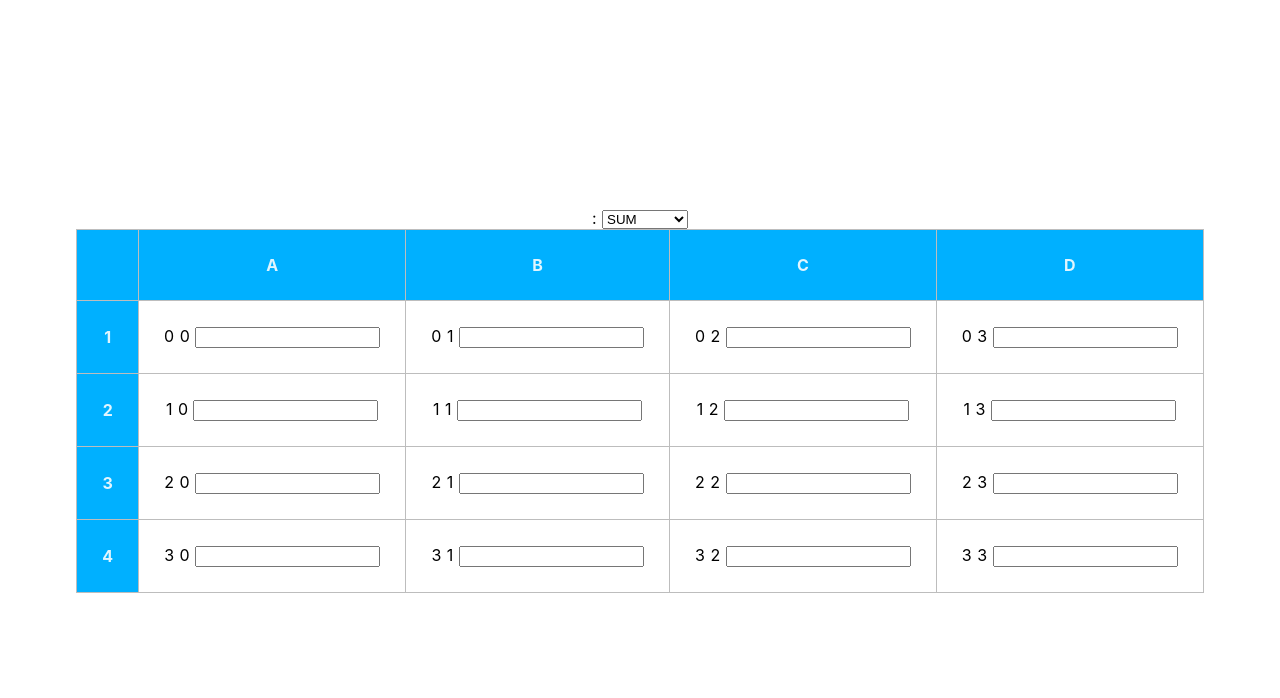
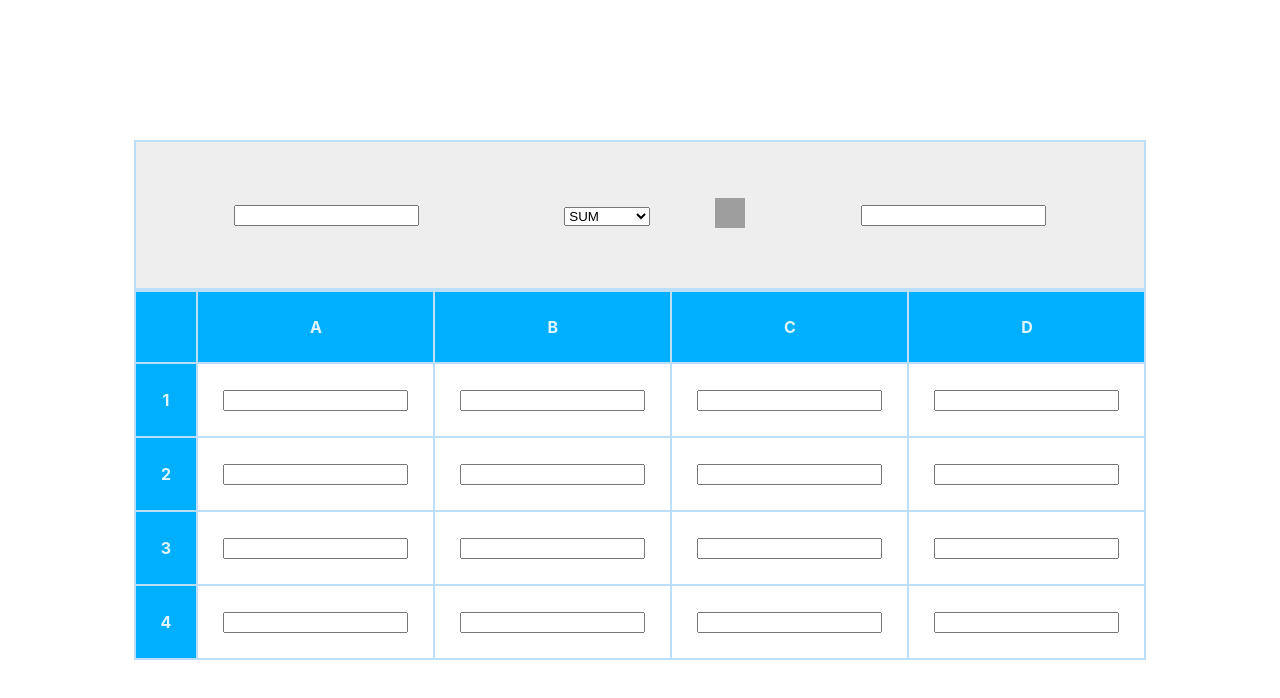
Before and after one commit to p-adams/vue-spreadsheet, a Nuxt app: page / in a window 1280 px wide. Shown: the top 698 px of the page. Built offline with nearby package versions, Linux system fonts and the light colour scheme; grey boxes are pictures that could not be loaded.

Commit message:
added Toolbar component

```diff
--- a/components/Sheet.vue
+++ b/components/Sheet.vue
@@ -1,12 +1,9 @@
 <template>
   <div body oncontextmenu="return false;">
-    {{rangeStart}}:{{rangeEnd}}
-    <select>
-      <option>SUM</option>
-      <option>AVERAGE</option>
-      <option>MIN</option>
-      <option>MAX</option>
-    </select>
+    <toolbar
+      :start="rangeStart"
+      :end="rangeEnd"
+    ></toolbar>
      <table>
         <thead>
           <tr>
@@ -33,11 +30,8 @@
                 :key="colKey"
                 @contextmenu="resetGrid"
                 @click.shift="selectCell(rowKey, colKey)"
-                :class="{
-                    'selected' : cellSelected(rowKey, colKey)
-                    }"
+                :class="{'selected' : cellSelected(rowKey, colKey)}"
             >
-              {{rowKey}} {{colKey}}
               <input v-model="inputIds[rowKey][colKey]">
             </td>
           </tr>
@@ -46,6 +40,7 @@
   </div>
 </template>
 <script>
+import Toolbar from './Toolbar'
 import uniqBy from 'lodash/uniqBy'
 import sortBy from 'lodash/sortBy'
 export default {
@@ -58,13 +53,10 @@ export default {
   data () {
     return {
       selected: false,
-      disableCursor: false,
       size: 3,
       coors: [],
       grid: [],
       colHead: [' '],
-      start: '',
-      end: '',
       minX: null,
       minY: null,
       maxX: null,
@@ -83,8 +75,7 @@ export default {
         }
       }
       this.coors = []
-      this.start = ''
-      this.end = ''
+      this.result = []
     },
     initInputIds () {
       for (let i = 0; i <= this.size; i++) {
@@ -147,6 +138,9 @@ export default {
     rangeEnd () {
       return this.result.map(el => el.id)[this.result.length - 1]
     }
+  },
+  components: {
+    Toolbar
   }
 }
 </script>
@@ -155,7 +149,7 @@ export default {
     width: 100%;
   }
   table, th, td {
-    border: 1px solid #bdbdbd;
+    border: 2px solid #bbdefb;
     border-collapse: collapse;
   }
   .row-col-label {
@@ -169,8 +163,8 @@ export default {
     cursor: pointer;
   }
   .selected {
-    background: #bdbdbd;
-    border: 2px solid #76ff03;
+    background: #e3f2fd;
+    border: 2px solid #64b5f6;
   }
   .clicked {
     border: 5px solid black;
--- /dev/null
+++ b/components/Toolbar.vue
@@ -0,0 +1,42 @@
+<template>
+    <table>
+      <tbody>
+        <tr>
+            <td>
+                <input :value="displayRange">
+            </td>
+            <td>
+                <select>
+                <option>SUM</option>
+                <option>AVERAGE</option>
+                <option>MIN</option>
+                <option>MAX</option>
+                </select>
+            </td>
+            <td>
+                <img src="https://png.icons8.com/sigma/office/30" title="Sigma" width="30" height="30">
+            </td>
+            <td>
+                <input/>
+            </td>
+        </tr>
+      </tbody>
+    </table>
+</template>
+<script>
+export default {
+  name: 'toolbar',
+  props: ['start', 'end'],
+  computed: {
+    displayRange () {
+      return this.start !== undefined || this.end !== undefined ? `${this.start}:${this.end}` : null
+    }
+  }
+}
+</script>
+<style scoped>
+    table {
+        height: 150px;
+        background: #eeeeee;
+    }
+</style>
```
Also changed, not shown: components/Menu.vue (added).
